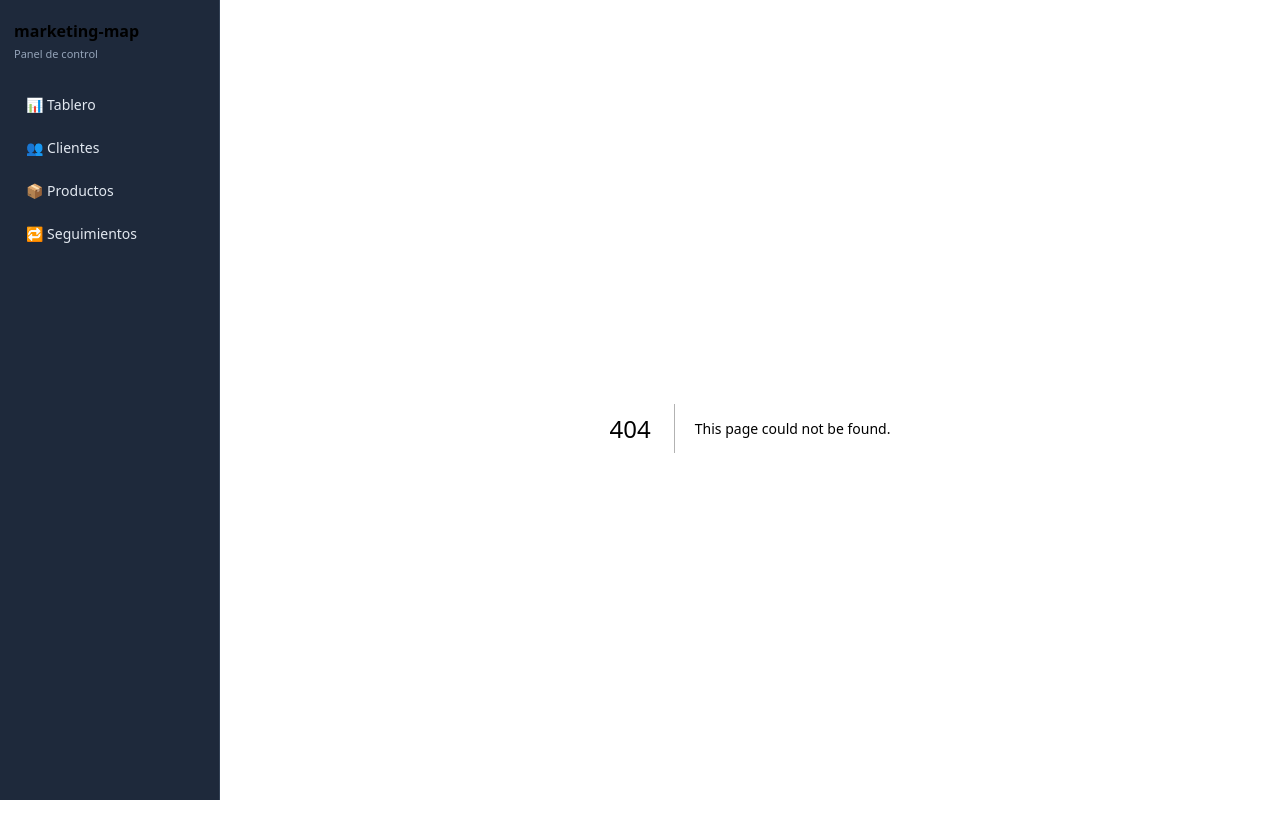
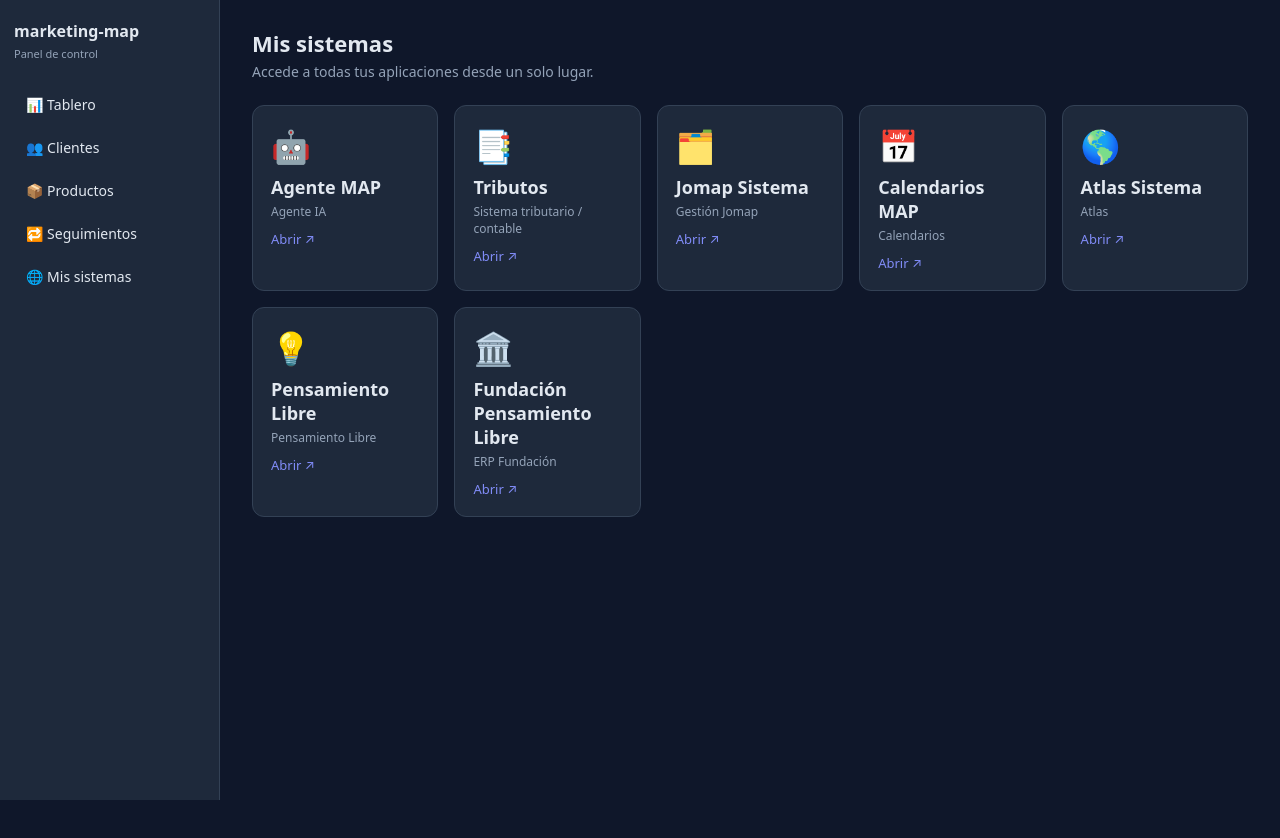
Before and after one commit to jomapconsultores/mk, a Next.js app in the folder dashboard/: page /sistemas in a window 1280 px wide. Before the commit this address had no page. Shown: the top 838 px of the page. After the commit the page ends 800 px from the top, so only its background shows below. Built offline with nearby package versions, Linux system fonts and the light colour scheme.

Commit message:
Portal "Mis sistemas": accesos a todas las apps desde el panel
Co-Authored-By: Claude Opus 4.8 (1M context) <noreply@anthropic.com>

```diff
--- a/dashboard/src/app/layout.tsx
+++ b/dashboard/src/app/layout.tsx
@@ -19,6 +19,7 @@ export default function RootLayout({ children }: { children: ReactNode }) {
               <a href="/leads">👥 Clientes</a>
               <a href="/products">📦 Productos</a>
               <a href="/sequences">🔁 Seguimientos</a>
+              <a href="/sistemas">🌐 Mis sistemas</a>
             </nav>
           </aside>
           <main className="main">{children}</main>
--- /dev/null
+++ b/dashboard/src/app/sistemas/page.tsx
@@ -0,0 +1,39 @@
+export const dynamic = 'force-dynamic';
+
+// Tus sistemas. Edita esta lista para agregar, quitar o renombrar accesos.
+const SISTEMAS = [
+  { name: 'Agente MAP', url: 'https://agente-map.onrender.com', desc: 'Agente IA', icon: '🤖' },
+  { name: 'Tributos', url: 'https://tributos-web.onrender.com', desc: 'Sistema tributario / contable', icon: '📑' },
+  { name: 'Jomap Sistema', url: 'https://jomap-sistema.onrender.com', desc: 'Gestión Jomap', icon: '🗂️' },
+  { name: 'Calendarios MAP', url: 'https://calendarios-map.onrender.com', desc: 'Calendarios', icon: '📅' },
+  { name: 'Atlas Sistema', url: 'https://atlas-sistema.onrender.com', desc: 'Atlas', icon: '🌎' },
+  { name: 'Pensamiento Libre', url: 'https://pensamiento-libre.onrender.com', desc: 'Pensamiento Libre', icon: '💡' },
+  { name: 'Fundación Pensamiento Libre', url: 'https://fundacion-pensamiento-erp.onrender.com', desc: 'ERP Fundación', icon: '🏛️' },
+];
+
+export default function SistemasPage() {
+  return (
+    <>
+      <h2>Mis sistemas</h2>
+      <p className="subtitle">Accede a todas tus aplicaciones desde un solo lugar.</p>
+
+      <div className="cards">
+        {SISTEMAS.map((s) => (
+          <a
+            key={s.url}
+            href={s.url}
+            target="_blank"
+            rel="noopener noreferrer"
+            className="card"
+            style={{ textDecoration: 'none', color: 'inherit', display: 'block' }}
+          >
+            <div style={{ fontSize: 32 }}>{s.icon}</div>
+            <div className="num" style={{ fontSize: 18, marginTop: 8 }}>{s.name}</div>
+            <div className="lbl">{s.desc}</div>
+            <div style={{ marginTop: 10, color: 'var(--brand-2)', fontSize: 13 }}>Abrir ↗</div>
+          </a>
+        ))}
+      </div>
+    </>
+  );
+}
```
